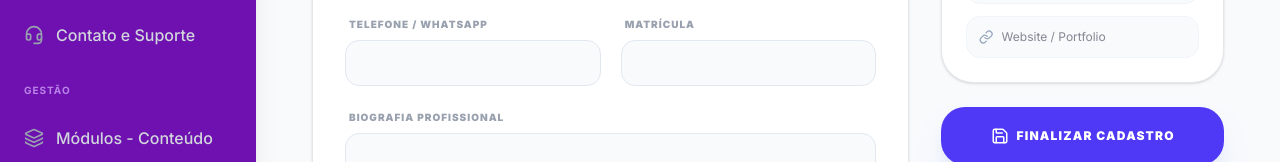
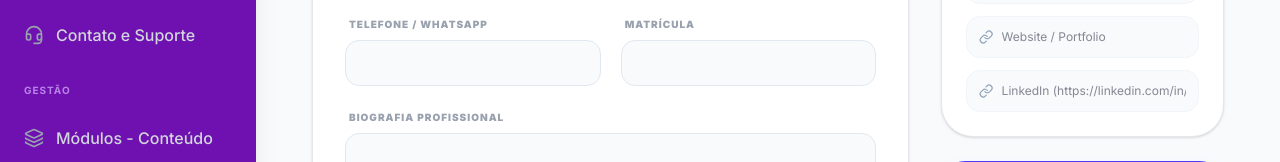
Before and after one commit to agin-uece/ueceinova27, a Next.js app in the folder frontend/: page /admin/pessoas/cadastrar in a window 1280 px wide. Shown: the part 297-459 px from the top of the page. Built offline with nearby package versions, Linux system fonts and the light colour scheme; no server answers.

Commit message:
feat(pessoas): adicionar campo LinkedIn (linkD) no formulário de pessoa
- PessoaForm.tsx: inclui input de URL para LinkedIn na seção Links & Mídia vinculado ao campo linkD

```diff
--- a/frontend/src/components/features/pessoas/PessoaForm.tsx
+++ b/frontend/src/components/features/pessoas/PessoaForm.tsx
@@ -251,6 +251,17 @@ export function PessoaForm({ initialData, onSubmit, isLoading }: PessoaFormProps
                         <div className="flex items-center gap-2 p-3 bg-slate-50 rounded-xl border border-slate-100">
                             <LinkIcon size={16} className="text-slate-400" /><input type="text" name="site" placeholder="Website / Portfolio" className="bg-transparent outline-none text-xs w-full" value={formData.site} onChange={handleChange} />
                         </div>
+                        <div className="flex items-center gap-2 p-3 bg-slate-50 rounded-xl border border-slate-100">
+                            <LinkIcon size={16} className="text-slate-400" />
+                            <input
+                                type="url"
+                                name="linkD"
+                                placeholder="LinkedIn (https://linkedin.com/in/...)"
+                                className="bg-transparent outline-none text-xs w-full"
+                                value={formData.linkD}
+                                onChange={handleChange}
+                            />
+                        </div>
                     </div>
                 </section>
 
```
